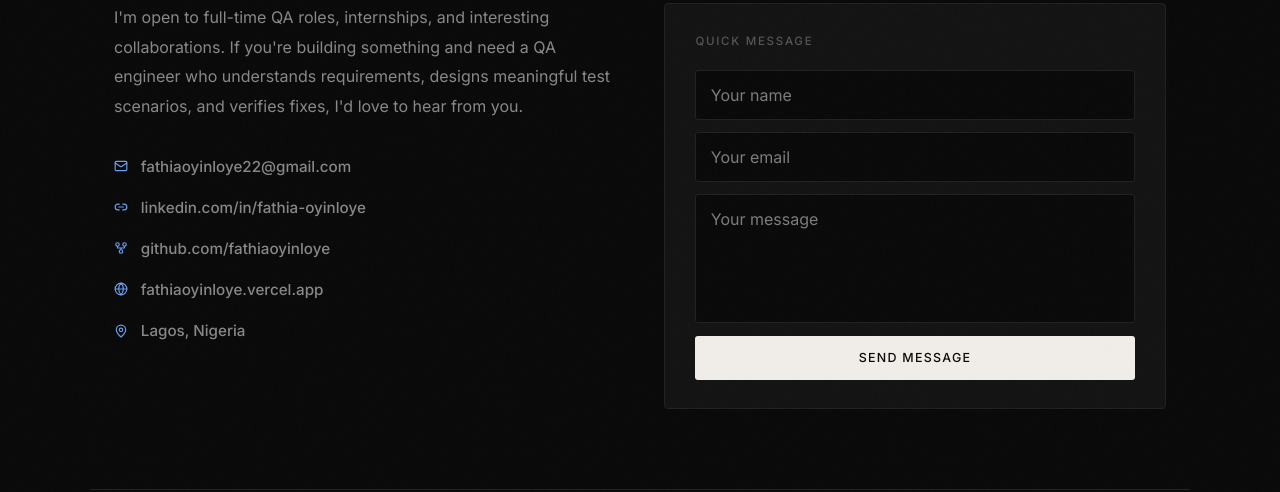
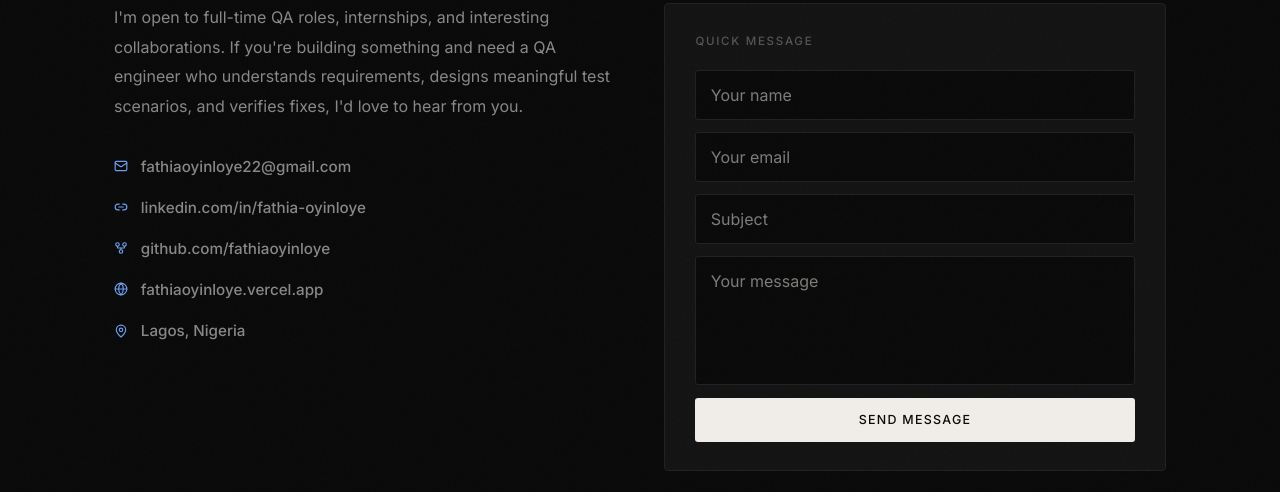
Before and after one commit to fathiaoyinloye/fathiaoyinloye, a Next.js app in the folder fathia-portfolio/: page /contact in a window 1280 px wide. Shown: the part 293-785 px from the top of the page. Built offline with nearby package versions, Linux system fonts and the light colour scheme; no server answers.

Commit message:
Add subject field to contact form and handle Formspree submission states

```diff
--- a/fathia-portfolio/app/components/Contact.tsx
+++ b/fathia-portfolio/app/components/Contact.tsx
@@ -13,9 +13,12 @@ const CONTACT_EMAIL = "fathiaoyinloye22@gmail.com";
 // public form identifier, not a secret, and no credentials are committed here.
 const FORMSPREE_ENDPOINT = process.env.NEXT_PUBLIC_FORMSPREE_ENDPOINT;
 
+type FormspreeError = { field?: string; message?: string };
+
 export function Contact() {
   const [name, setName] = useState("");
   const [email, setEmail] = useState("");
+  const [subject, setSubject] = useState("");
   const [message, setMessage] = useState("");
   const [status, setStatus] = useState<Status>("idle");
   const [feedback, setFeedback] = useState("");
@@ -24,8 +27,18 @@ export function Contact() {
   function validate(): string | null {
     if (name.trim().length < 2) return "Please enter your name.";
     if (!EMAIL_PATTERN.test(email.trim())) return "Please enter a valid email address.";
+    if (subject.trim().length < 3) return "Please enter a subject.";
     if (message.trim().length < 10) return "Please enter a message of at least 10 characters.";
     return null;
+  }
+
+  function describeErrors(errors: FormspreeError[]): string | null {
+    if (!errors.length) return null;
+    const first = errors[0];
+    if (!first?.message) return null;
+    return first.field
+      ? `${first.field.charAt(0).toUpperCase()}${first.field.slice(1)}: ${first.message}.`
+      : `${first.message}.`;
   }
 
   async function handleSubmit(event: React.FormEvent<HTMLFormElement>) {
@@ -60,12 +73,24 @@ export function Contact() {
         body: JSON.stringify({
           name: name.trim(),
           email: email.trim(),
+          subject: subject.trim(),
           message: message.trim(),
         }),
       });
 
-      if (!response.ok) {
-        throw new Error(`Request failed with status ${response.status}`);
+      const payload = await response.json().catch(() => null);
+      const errors: FormspreeError[] = Array.isArray(payload?.errors) ? payload.errors : [];
+
+      if (!response.ok || errors.length || payload?.ok === false) {
+        const described = describeErrors(errors);
+        setStatus("error");
+        setFeedback(
+          described ??
+          (response.status === 429
+            ? "Too many messages were sent from this address. Please try again later or email me directly."
+            : "Something went wrong while sending your message. Please try again or email me directly.")
+        );
+        return;
       }
 
       setStatus("success");
@@ -73,6 +98,7 @@ export function Contact() {
       setSubmitted(true);
       setName("");
       setEmail("");
+      setSubject("");
       setMessage("");
     } catch {
       setStatus("error");
@@ -129,13 +155,14 @@ export function Contact() {
           <p style={{ fontSize: "0.72rem", letterSpacing: "0.15em", textTransform: "uppercase", color: "var(--fg-subtle)", marginBottom: "1.2rem", fontFamily: "'Inter', sans-serif", fontWeight: 500 }}>
             QUICK MESSAGE
           </p>
-          <form onSubmit={handleSubmit} style={{ display: "flex", flexDirection: "column", gap: "0.8rem" }}>
+          <form onSubmit={handleSubmit} aria-busy={status === "submitting"} style={{ display: "flex", flexDirection: "column", gap: "0.8rem" }}>
             <input
               type="text"
               name="name"
               placeholder="Your name"
               aria-label="Your name"
               autoComplete="name"
+              required
               value={name}
               onChange={(e) => setName(e.target.value)}
               style={{
@@ -151,8 +178,24 @@ export function Contact() {
               placeholder="Your email"
               aria-label="Your email"
               autoComplete="email"
+              required
               value={email}
               onChange={(e) => setEmail(e.target.value)}
+              style={{
+                background: "var(--bg)", border: "1px solid var(--border)",
+                borderRadius: "3px", padding: "0.65rem 0.9rem",
+                fontFamily: "'Inter', sans-serif", fontWeight: 400, fontSize: "1rem",
+                color: "var(--fg)", outline: "none", width: "100%",
+              }}
+            />
+            <input
+              type="text"
+              name="subject"
+              placeholder="Subject"
+              aria-label="Subject"
+              required
+              value={subject}
+              onChange={(e) => setSubject(e.target.value)}
               style={{
                 background: "var(--bg)", border: "1px solid var(--border)",
                 borderRadius: "3px", padding: "0.65rem 0.9rem",
@@ -165,6 +208,7 @@ export function Contact() {
               placeholder="Your message"
               aria-label="Your message"
               rows={4}
+              required
               value={message}
               onChange={(e) => setMessage(e.target.value)}
               style={{
```
